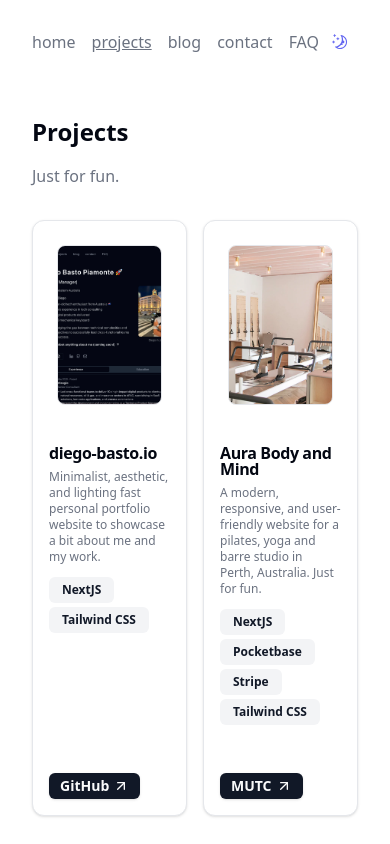
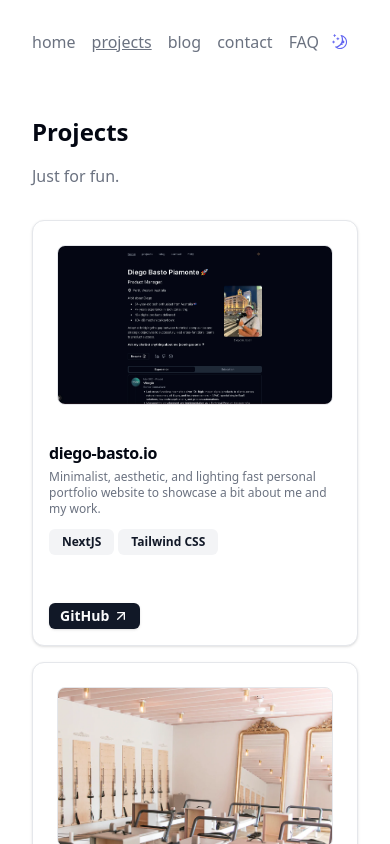
Before and after one commit to diego-basto-piamonte/diego-basto.io, a Next.js app: page /projects in a window 390 px wide. Shown: the top 844 px of the page. Built offline with nearby package versions, Linux system fonts and the light colour scheme; a web font is replaced by a local one.

Commit message:
hotfix: adjusted project grid structure based on screen size

```diff
--- a/components/project-grid.tsx
+++ b/components/project-grid.tsx
@@ -3,7 +3,7 @@
 
 export default function ProjectGrid(){
     return (
-        <section className="grid grid-cols-2 gap-4 sm:grid-cols-2">
+        <section className="grid grid-cols-1 gap-4 sm:grid-cols-2">
             {
                 projectsData.map((project, idx) => (
                     <ProjectItem key={idx} project={project} />
```
